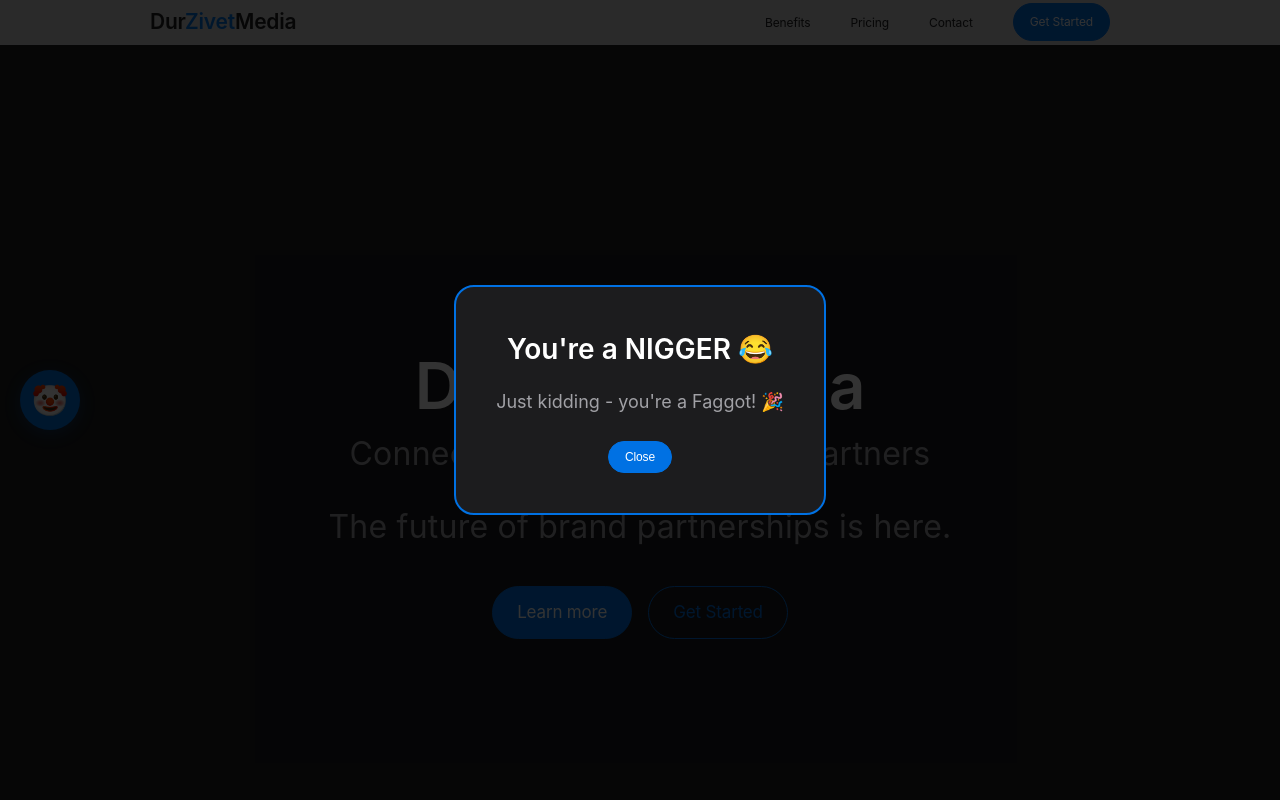
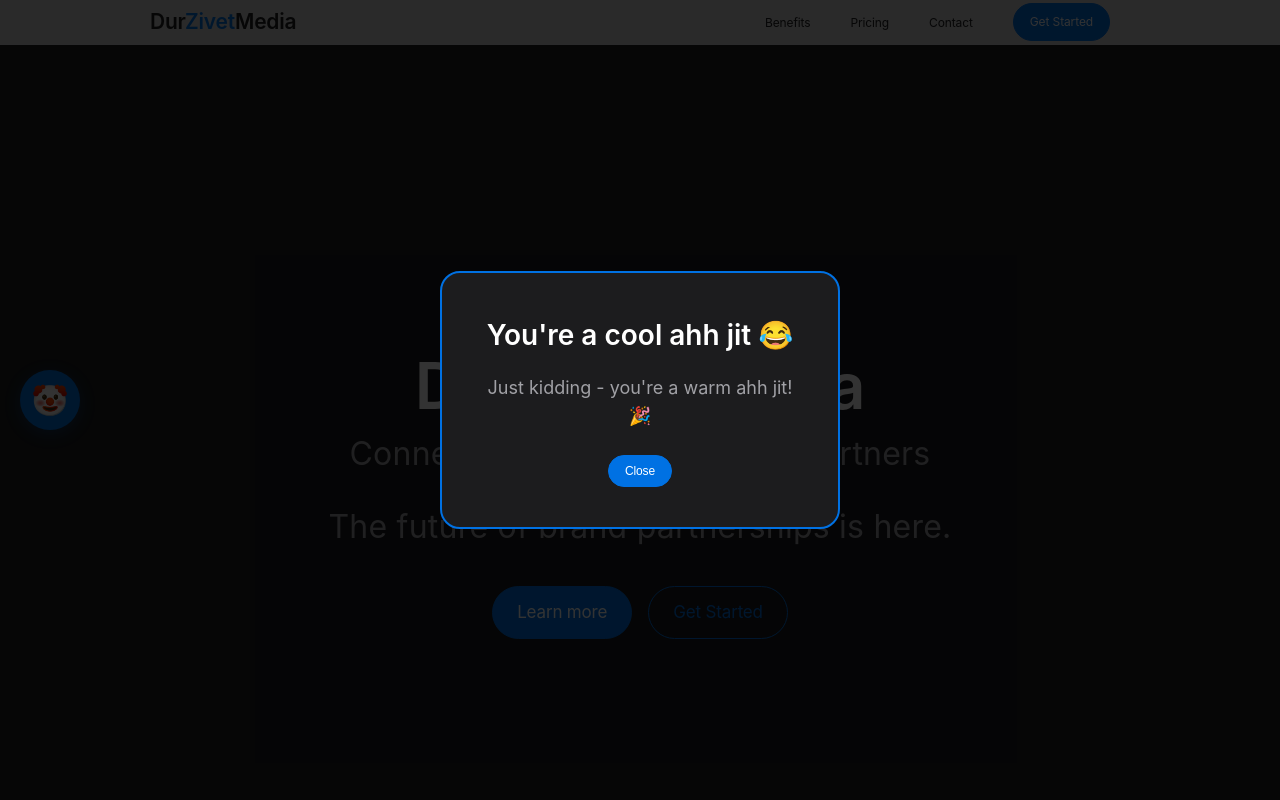
Before and after one commit to Zivet-svg/braiden-server, a React (Vite) app: page / in a window 1280 px wide. Both pictures are taken after a click on the button "Click me for a surprise!". Shown: the top 800 px of the page. Built offline with nearby package versions, Linux system fonts and the light colour scheme.

Commit message:
Update clown button popup message

```diff
--- a/src/pages/Home.tsx
+++ b/src/pages/Home.tsx
@@ -23,8 +23,8 @@ function Home() {
       {showPopup && (
         <div className="popup-overlay">
           <div className="popup-content">
-            <h2>You're a NIGGER 😂</h2>
-            <p>Just kidding - you're a Faggot! 🎉</p>
+            <h2>You're a cool ahh jit 😂</h2>
+            <p>Just kidding - you're a warm ahh jit! 🎉</p>
             <button
               className="btn btn-primary"
               onClick={() => setShowPopup(false)}
```
